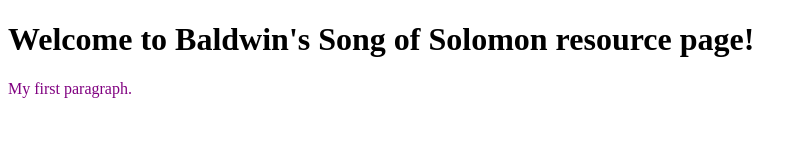
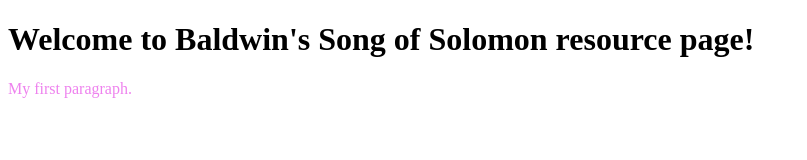
Before and after one commit to ejbrown1888/SoS-Baldwin, a plain HTML site: page index.html in a window 1280 px wide. Shown: the whole page, without its empty margins (0-807 px from the left). Drawn offline with Linux system fonts and the light colour scheme.

Commit message:
Update index.html

```diff
--- a/index.html
+++ b/index.html
@@ -8,7 +8,7 @@
 
 <h1>Welcome to Baldwin's Song of Solomon resource page!</h1>
 <body>
-   <p style="color: purple">
+   <p style="color: violet">
    My first paragraph.
 </p>
 
```
